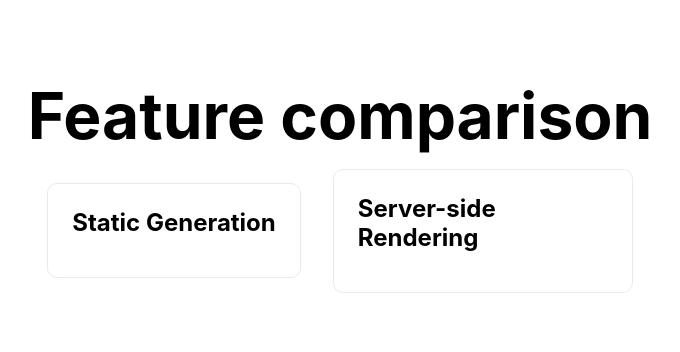
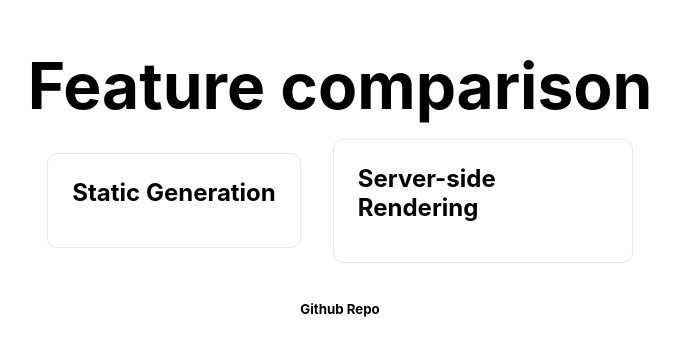
Before and after one commit to salmankarim64/ISR-NEXT, a Next.js app: page / in a window 1280 px wide. Shown: the part 206-558 px from the top of the page, without its empty margins (300-980 px from the left). Built offline with nearby package versions, Linux system fonts and the light colour scheme.

Commit message:
fix: Added git repo Link

```diff
--- a/pages/feature/serverSideRendering.tsx
+++ b/pages/feature/serverSideRendering.tsx
@@ -10,7 +10,7 @@ const StaticGeneration: NextPage = () => {
         <HomeButton />
         <h1 className={styles.title}>Server Side Generation</h1>
         <h3> Under Construction</h3>
-        <h4> Come back and another day</h4>
+        <h6> Come back, another day</h6>
         <div className={styles.grid}></div>
       </main>
     </div>
--- a/pages/index.tsx
+++ b/pages/index.tsx
@@ -32,6 +32,9 @@ const Home: NextPage = () => {
             </a>
           </Link>
         </div>
+        <Link href={"https://github.com/salmankarim64/ISR-NEXT"}>
+          <h5> Github Repo</h5>
+        </Link>
       </main>
     </div>
   );
```
